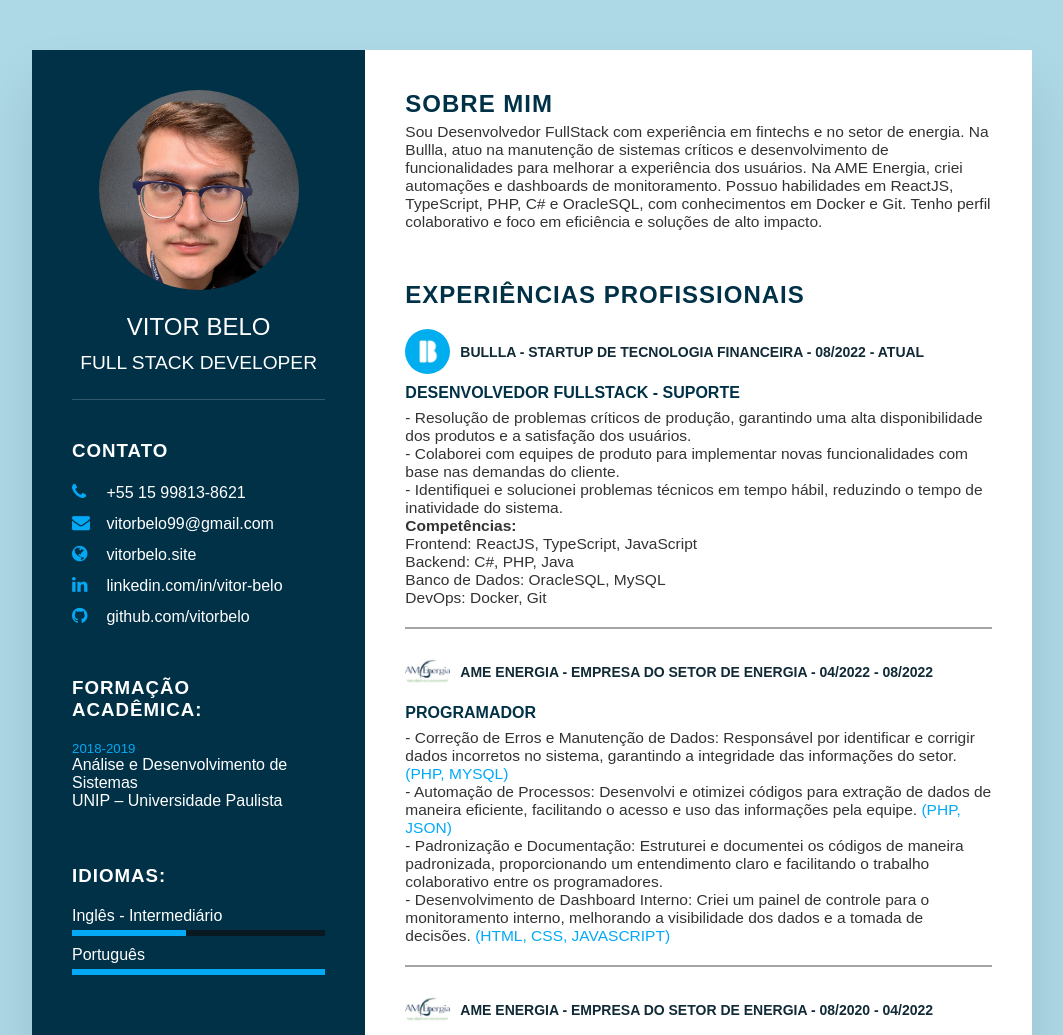
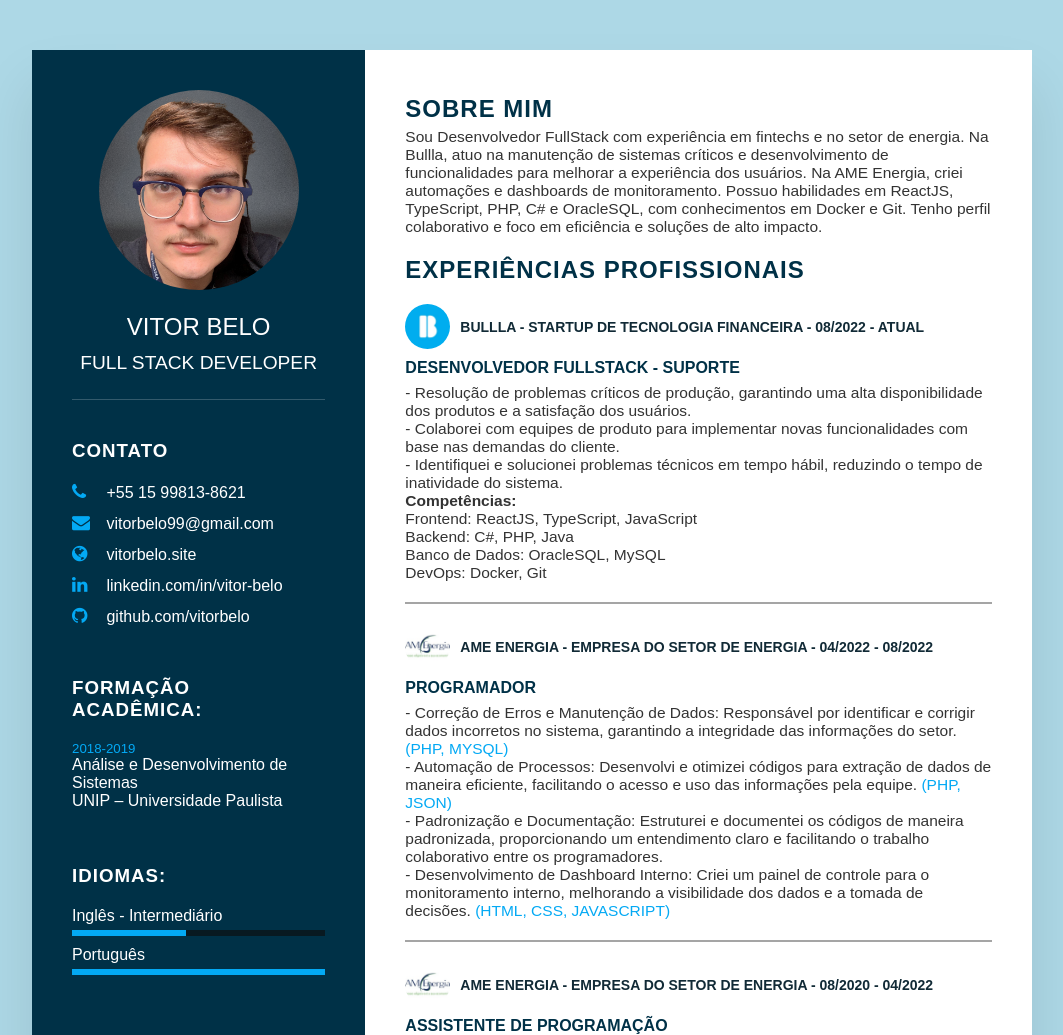
Before and after one commit to vitorbelo/curriculo, a plain HTML site: page index.html in a window 1280 px wide. Shown: the top 1035 px of the page, without its empty margins (108-1171 px from the left). Drawn offline with Linux system fonts and the light colour scheme; a web font is replaced by a local one.

Commit message:
reducing the top margin

```diff
--- a/css/style.css
+++ b/css/style.css
@@ -155,7 +155,7 @@ body{
 }
 
 .about{
-    margin-bottom: 50px;
+    margin-bottom: 20px;
 }
 
 .about:last-child{
@@ -167,6 +167,7 @@ body{
     text-transform: uppercase;
     letter-spacing: 1px;
     margin-bottom: 5px;
+    margin-top: 5px;
 }
 
 p{
```
